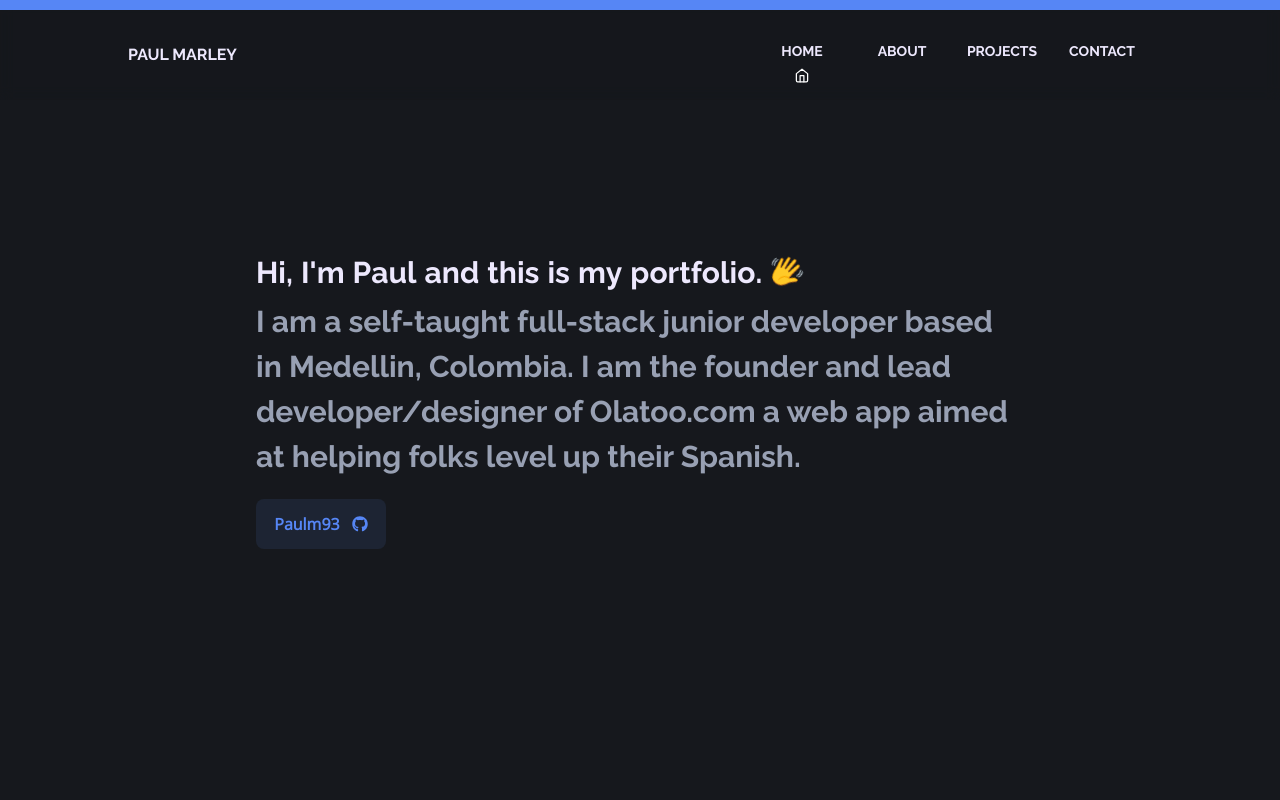
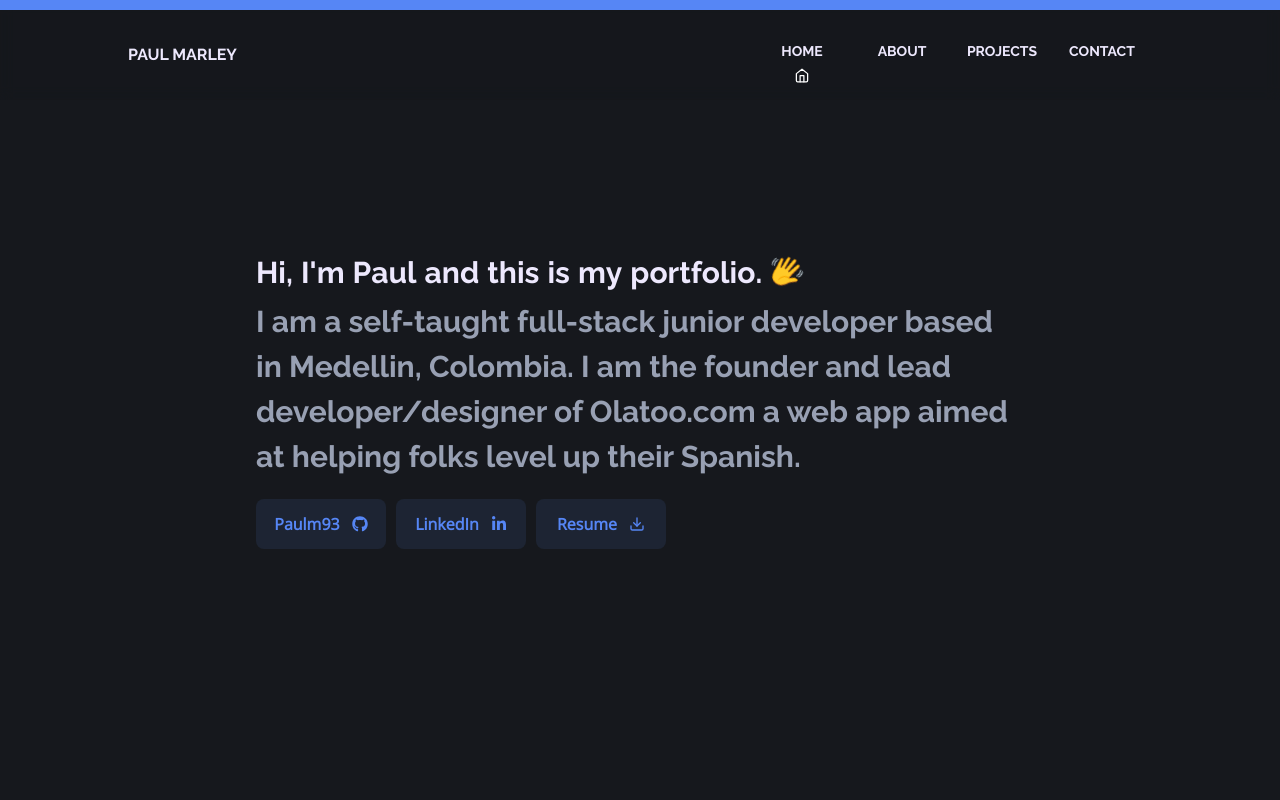
Before and after one commit to PaulM93/portfoliio, a React (Create React App) app in the folder client/: page / in a window 1280 px wide. Shown: the top 800 px of the page. Built offline with nearby package versions, Linux system fonts and the light colour scheme; a web font is replaced by a local one.

Commit message:
resume added and linkedin to nav

```diff
--- a/client/src/components/Hero/Hero.tsx
+++ b/client/src/components/Hero/Hero.tsx
@@ -5,7 +5,7 @@ import { Flex, Heading, Link, Box } from "@chakra-ui/react";
 //Components
 import Subtitle from "../util/Subtitle";
 import WavingHand from "../util/WavingHand";
-import Tag from "../Tag/Tag";
+import TagContainer from "../Tag/TagContainer";
 //Scroll down and social icons appear at top
 //Make hand wave
 
@@ -52,14 +52,7 @@ export default function Hero() {
             </Link>{" "}
             a web app aimed at helping folks level up their Spanish.
           </Heading>
-          <Flex>
-            <Tag
-              nav={false}
-              type={"github"}
-              link={"https://github.com/PaulM93"}
-              text={"Paulm93"}
-            />
-          </Flex>
+          <TagContainer />
         </Flex>
       </motion.div>
     </>
--- a/client/src/components/Navbar/Index.js
+++ b/client/src/components/Navbar/Index.js
@@ -6,7 +6,7 @@ import { FiChevronRight } from "react-icons/fi";
 //Components
 import NavButtons from "./NavButtons";
 import MobNav from "./MobNav/MobNav";
-import NavTag from "../Tag/NavTag";
+import NavTavContainer from "../Tag/NavTagContainer";
 
 export default function NavBar({ aboutRef, contactRef, projectRef }) {
   const [shouldShowActions, setShouldShowActions] = useState(false);
@@ -173,11 +173,7 @@ export default function NavBar({ aboutRef, contactRef, projectRef }) {
             >
               Paul Marley
             </Heading>
-            <NavTag
-              type={"github"}
-              link={"https://github.com/PaulM93"}
-              text={"Paulm93"}
-            />
+            <NavTavContainer />
           </motion.div>
           <motion.button
             onClick={() => setOpen(!open)}
@@ -195,7 +191,7 @@ export default function NavBar({ aboutRef, contactRef, projectRef }) {
             <IconButton
               isRound={true}
               colorScheme="white"
-              display={["flex", "flex", "none", "none"]}
+              display={["flex", "flex", "flex", "none"]}
               size="sm"
               color="#23272F"
               borderColor="#23272F"
@@ -216,7 +212,7 @@ export default function NavBar({ aboutRef, contactRef, projectRef }) {
             animate={{ x: 0 }}
           >
             <Flex align="center">
-              <Flex align="center" display={["none", "none", "flex", "flex"]}>
+              <Flex align="center" display={["none", "none", "none", "flex"]}>
                 <NavButtons
                   handleSelect={handleSelect}
                   currentPercent={currentPercent}
--- a/client/src/components/Navbar/NavButtons.tsx
+++ b/client/src/components/Navbar/NavButtons.tsx
@@ -6,17 +6,11 @@ import NavButton from "./NavButton";
 import MotionIcon from "./MotionIcon";
 
 interface NavButtonsProps {
-  aboutRef: { current: HTMLDivElement };
-  projectRef: { current: HTMLDivElement };
-  contactRef: { current: HTMLDivElement };
   currentPercent: number;
   handleSelect: (val: string) => void;
 }
 
 export default function NavButtons({
-  aboutRef,
-  projectRef,
-  contactRef,
   currentPercent,
   handleSelect,
 }: NavButtonsProps) {
--- a/client/src/components/Tag/NavTag.tsx
+++ b/client/src/components/Tag/NavTag.tsx
@@ -1,11 +1,15 @@
 import React, { useState } from "react";
 import styles from "./Tag.module.css";
-import { Text, Icon, Link, Flex } from "@chakra-ui/react";
+import { Link, Flex } from "@chakra-ui/react";
 import { motion } from "framer-motion";
 import { useAppContext } from "../AppContext";
-import { FaGithub } from "react-icons/fa";
 
-export default function NavTag({ link, text }) {
+interface NavTagProps {
+  link: string;
+  icon: JSX.Element;
+}
+
+export default function NavTag({ link, icon }: NavTagProps) {
   const [whileHover, setWhileHover] = useState(false);
   const { tagDisplay } = useAppContext();
 
@@ -27,24 +31,14 @@ export default function NavTag({ link, text }) {
           className={styles.navTagVisible}
         >
           <Link href={link} isExternal>
-            <Flex align="center">
-              <Text
-                display={["none", "none", "flex", "flex"]}
-                fontSize={"sm"}
-                mr={3}
-                fontWeight={700}
-              >
-                {text}
-              </Text>
-              <Icon fontSize={"sm"} as={FaGithub} />
-            </Flex>
+            <Flex align="center">{icon}</Flex>
           </Link>
         </motion.div>
         <motion.div
           initial={{ opacity: 0 }}
           animate={{
             opacity: whileHover ? 1 : 0,
-            transition: { duration: 0 },
+            transition: { duration: 0.2 },
           }}
           className={styles.navTagHidden}
         />
--- /dev/null
+++ b/client/src/components/Tag/NavTagContainer.tsx
@@ -0,0 +1,27 @@
+import React from "react";
+import NavTag from "./NavTag";
+import { Box, HStack } from "@chakra-ui/react";
+import { FaGithub, FaLinkedinIn } from "react-icons/fa";
+import { FiDownload } from "react-icons/fi";
+
+export default function NavTagContainer() {
+  return (
+    <HStack spacing={"50px"}>
+      <Box>
+        <NavTag
+          icon={<FaGithub style={{ height: "14px" }} />}
+          link={"https://github.com/PaulM93"}
+        />
+      </Box>
+      <Box>
+        <NavTag
+          icon={<FaLinkedinIn />}
+          link={"https://www.linkedin.com/in/paul-marley-584b0216a/"}
+        />
+      </Box>
+      <Box>
+        <NavTag icon={<FiDownload />} link={"/PaulMarley_Resume.pdf"} />
+      </Box>
+    </HStack>
+  );
+}
--- a/client/src/components/Tag/Tag.module.css
+++ b/client/src/components/Tag/Tag.module.css
@@ -35,9 +35,11 @@
           display: flex;
           align-items: center;
           height: 50px;
+          margin-right: 40px;
           width: 100px;
           z-index: 0;
 }
+
 
 .tagVisible {
     z-index: 0;
--- a/client/src/components/Tag/Tag.tsx
+++ b/client/src/components/Tag/Tag.tsx
@@ -2,18 +2,16 @@ import React, { useState, useEffect, useRef } from "react";
 import styles from "./Tag.module.css";
 import { useAppContext } from "../AppContext";
 import VisbleHook from "../util/VisibleHook";
-import { Text, Icon, Link, Flex } from "@chakra-ui/react";
+import { Text, Link, Flex } from "@chakra-ui/react";
 import { motion } from "framer-motion";
-import { FaGithub } from "react-icons/fa";
 
 interface TagProps {
-  type: "github" | "linkedin";
   link: string;
   text: string;
-  nav: boolean;
+  icon: JSX.Element;
 }
 
-export default function Tag({ type, link, text, nav }: TagProps) {
+export default function Tag({ link, text, icon }: TagProps) {
   const ref = useRef(null);
   const isVisible = VisbleHook(ref);
   const [whileHover, setWhileHover] = useState(false);
@@ -38,30 +36,30 @@ export default function Tag({ type, link, text, nav }: TagProps) {
 
   return (
     <>
+      <Link href={link} isExternal download={true} target="_blank">
         <div ref={ref} className={styles.navContainer}>
           <motion.div
             onHoverStart={() => setWhileHover(true)}
             onHoverEnd={() => setWhileHover(false)}
             className={styles.tagVisible}
           >
-          <Link href={link} isExternal>
             <Flex align="center">
               <Text fontSize={"md"} mr={3} fontWeight={700}>
                 {text}
               </Text>
-              <Icon fontSize={"md"} as={FaGithub} />
+              {icon}
             </Flex>
-          </Link>
           </motion.div>
           <motion.div
             initial={{ opacity: 0 }}
             animate={{
               opacity: whileHover ? 1 : 0,
-            transition: { duration: 0 },
+              transition: { duration: 0.2 },
             }}
             className={styles.tagHidden}
           />
         </div>
+      </Link>
     </>
   );
 }
--- /dev/null
+++ b/client/src/components/Tag/TagContainer.tsx
@@ -0,0 +1,42 @@
+import React from "react";
+import { Flex, Box } from "@chakra-ui/react";
+import Tag from "./Tag";
+import { FaGithub, FaLinkedinIn } from "react-icons/fa";
+import { FiDownload } from "react-icons/fi";
+
+export default function TagContainer() {
+  return (
+    <>
+      <Flex position={"relative"}>
+        <Box>
+          <Tag
+            icon={<FaGithub />}
+            link={"https://github.com/PaulM93"}
+            text={"Paulm93"}
+          />
+        </Box>
+        <Box>
+          <Tag
+            icon={<FaLinkedinIn />}
+            link={"https://www.linkedin.com/in/paul-marley-584b0216a/"}
+            text={"LinkedIn"}
+          />
+        </Box>
+        <Box display={["none", "flex", "flex", "flex"]}>
+          <Tag
+            icon={<FiDownload />}
+            link={"/PaulMarley_Resume.pdf"}
+            text={"Resume"}
+          />
+        </Box>
+      </Flex>
+      <Box mt={2} display={["flex", "none", "none", "none"]}>
+        <Tag
+          icon={<FiDownload />}
+          link={"/PaulMarley_Resume.pdf"}
+          text={"Resume"}
+        />
+      </Box>
+    </>
+  );
+}
```
Also changed, not shown: 1 other file (tests, documents, lock files or other folders). Lines whose indentation alone changed are shown as unchanged.
